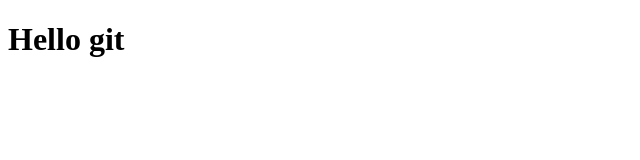
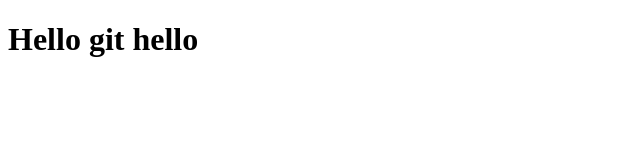
Before and after one commit to Mahliyovilo/portifolio-css, a plain HTML site: page index.html in a window 1280 px wide. Shown: the whole page, without its empty margins (0-640 px from the left). Drawn offline with Linux system fonts and the light colour scheme.

Commit message:
change index.html and style.css

```diff
--- a/index.html
+++ b/index.html
@@ -6,6 +6,6 @@
     <title>Lesson 2</title>
 </head>
 <body>
-    <h1>Hello git</h1>
+    <h1>Hello git hello</h1>
 </body>
 </html>
```
